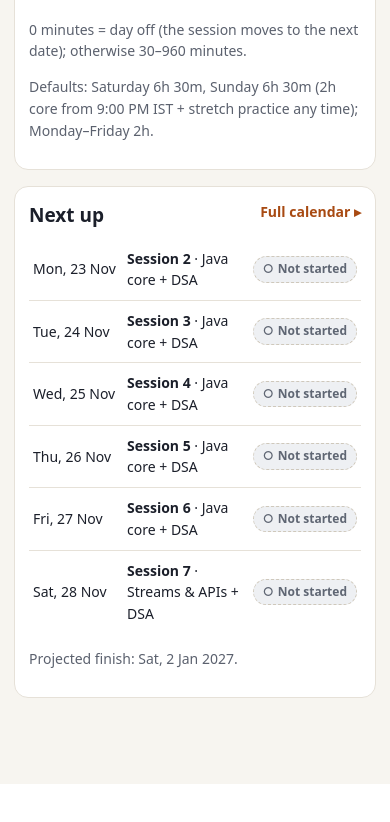
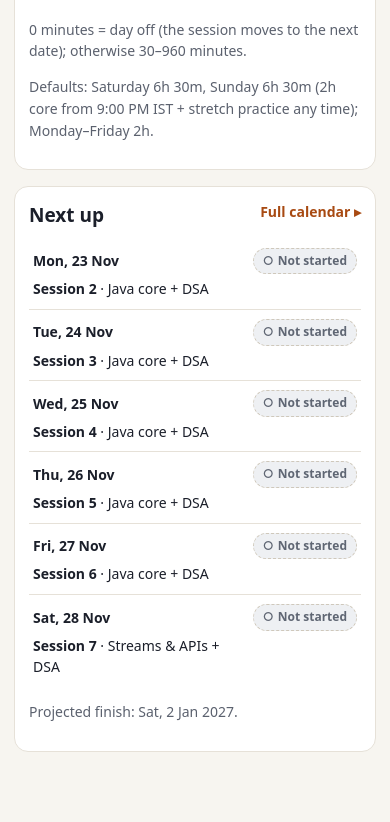
Before and after one commit to Rishabh10045/ai-learning-platform, a plain HTML site: page ui/index.html in a window 390 px wide. Shown: the part 3392-4214 px from the top of the page. Before the commit the page ends 4176 px from the top, so only its background shows below. Drawn offline with Linux system fonts and the light colour scheme.

Commit message:
grok-ui - calendar rows on phones: date+status line, full-width title (no mid-word break at 320 px)

```diff
--- a/ui/study-desk.css
+++ b/ui/study-desk.css
@@ -399,3 +399,12 @@
 
 .sd-stretchplan { margin: 6px 0 0; padding-left: 1.2em; font-size: .9em; line-height: 1.45; }
 .sd-stretchplan li { margin: 2px 0; }
+/* Calendar rows on phones (QA 2026-11-23): date + status on the first line, the session title with full width below,
+   so "Session 1" never breaks mid-word at 320 px. */
+@media (max-width: 480px) {
+  .sd-calrow { grid-template-columns: minmax(0, 1fr) auto; row-gap: 4px; }
+  .sd-calrow .sd-cal-date { grid-column: 1; grid-row: 1; font-weight: 600; }
+  .sd-calrow > .sd-badge { grid-column: 2; grid-row: 1; justify-self: end; }
+  .sd-calrow .sd-cal-main { grid-column: 1; grid-row: 2; overflow-wrap: break-word; }
+  .sd-calrow .sd-cal-off { grid-column: 2; grid-row: 2; justify-self: end; }
+}
```
Also changed, not shown: collab/qa/release-qa-2026-11-23.md (+1 -0 lines), CHANGELOG.md.
